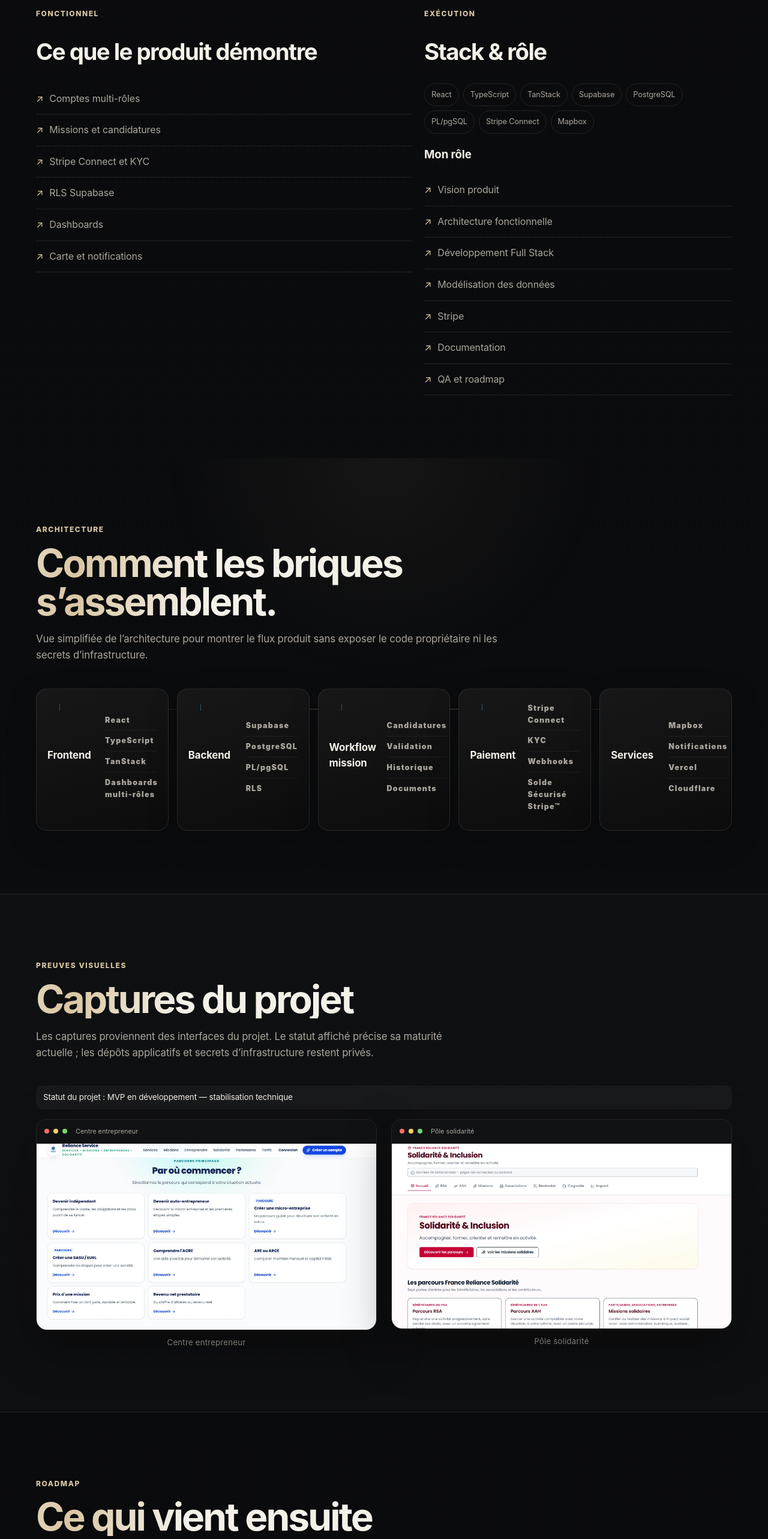
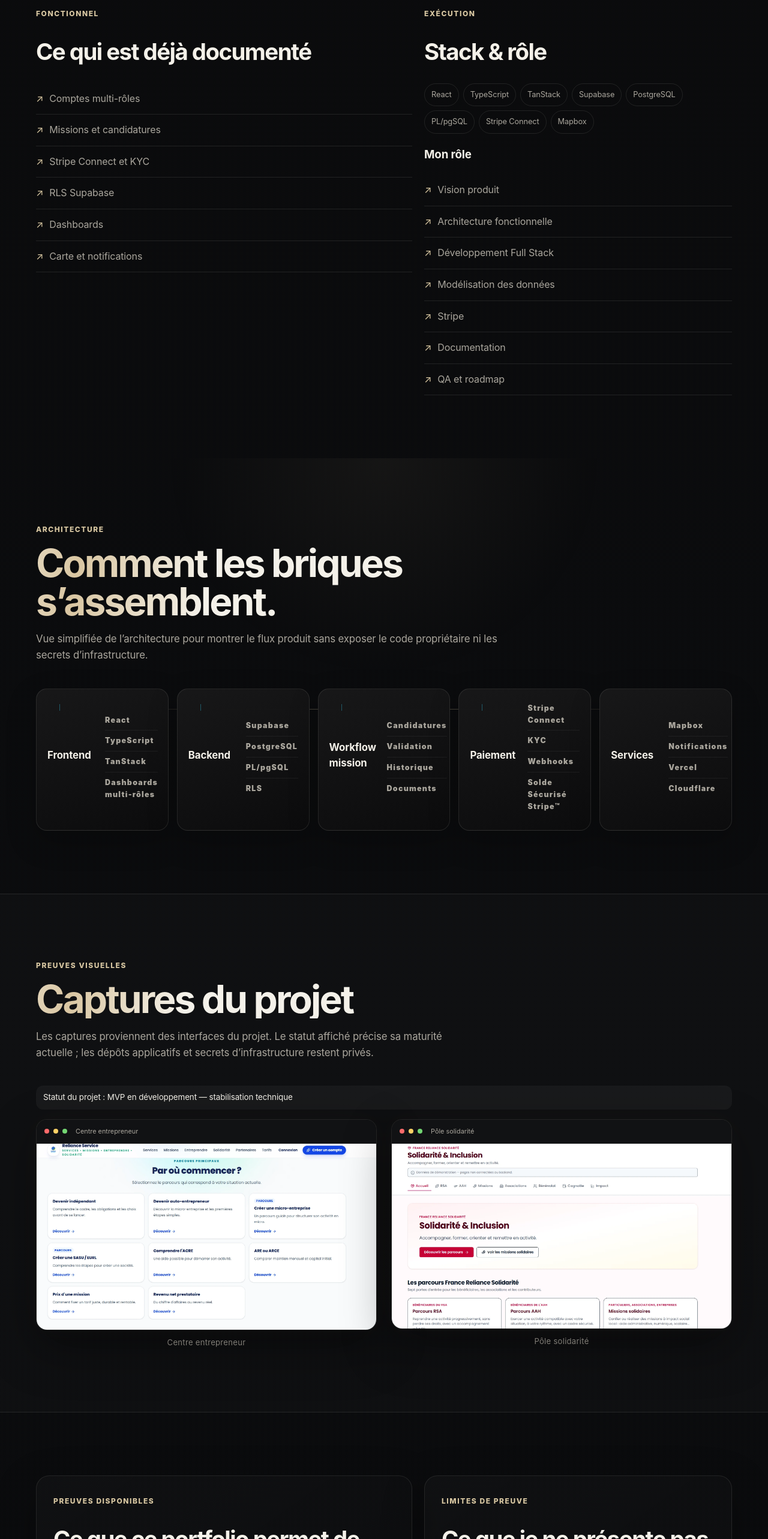
Before and after one commit to eleligny-coder/Portfolio, a Next.js app: page /projets/france-reliance in a window 1280 px wide. Shown: the part 2153-4719 px from the top of the page at 60% size. Built offline with nearby package versions, Linux system fonts and the light colour scheme; no server answers.

Commit message:
feat: clarify case study evidence boundaries

```diff
--- a/src/app/projets/[slug]/page.tsx
+++ b/src/app/projets/[slug]/page.tsx
@@ -60,7 +60,7 @@ export default async function ProjectPage({params}:{params:Promise<{slug:string}
     </div></section>
 
     <section className="section"><div className="shell detail-grid">
-      <div><span className="eyebrow">Fonctionnel</span><h2>Ce que le produit démontre</h2><ul className="list">{p.features.map(x=><li key={x}>{x}</li>)}</ul></div>
+      <div><span className="eyebrow">Fonctionnel</span><h2>Ce qui est déjà documenté</h2><ul className="list">{p.features.map(x=><li key={x}>{x}</li>)}</ul></div>
       <div><span className="eyebrow">Exécution</span><h2>Stack & rôle</h2><div className="tags large-tags">{p.stack.map(x=><span key={x}>{x}</span>)}</div><h3>Mon rôle</h3><ul className="list">{p.role.map(x=><li key={x}>{x}</li>)}</ul></div>
     </div></section>
 
@@ -77,6 +77,11 @@ export default async function ProjectPage({params}:{params:Promise<{slug:string}
       <ProjectGallery media={p.gallery} projectName={p.name} projectStatus={p.status}/>
     </div></section>}
 
+    <section className="section"><div className="shell detail-grid">
+      <article className="card"><span className="eyebrow">Preuves disponibles</span><h2>Ce que ce portfolio permet de vérifier</h2><ul className="list"><li>Le statut actuel du projet est affiché sans masquer son niveau de maturité.</li><li>Les captures disponibles montrent les interfaces présentées dans l’étude de cas.</li><li>La stack, l’architecture simplifiée et mon rôle sont explicités.</li><li>Le construit et la roadmap sont présentés dans des sections séparées.</li></ul></article>
+      <article className="card"><span className="eyebrow">Limites de preuve</span><h2>Ce que je ne présente pas comme acquis</h2><p>Le dépôt applicatif est propriétaire et reste privé. Une capture d’interface ne remplace pas une métrique d’usage, un témoignage client ou un résultat commercial : ces éléments ne sont ajoutés que lorsqu’ils sont réellement vérifiables.</p></article>
+    </div></section>
+
     <section className="section"><div className="shell">
       <div className="section-title"><span className="eyebrow">Roadmap</span><h2>Ce qui vient ensuite</h2><p>La roadmap est volontairement séparée de ce qui est déjà construit afin de garder une présentation crédible.</p></div>
       <div className="grid two">{p.roadmap.map(x=><article className="card roadmap-card" key={x}><span className="eyebrow">À venir</span><h3>{x}</h3></article>)}</div>
```
